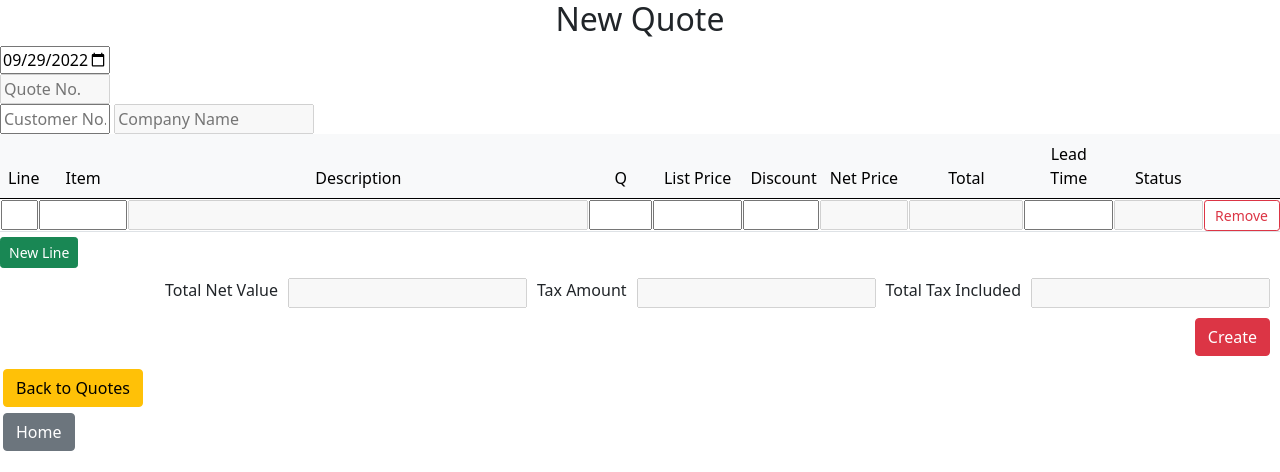
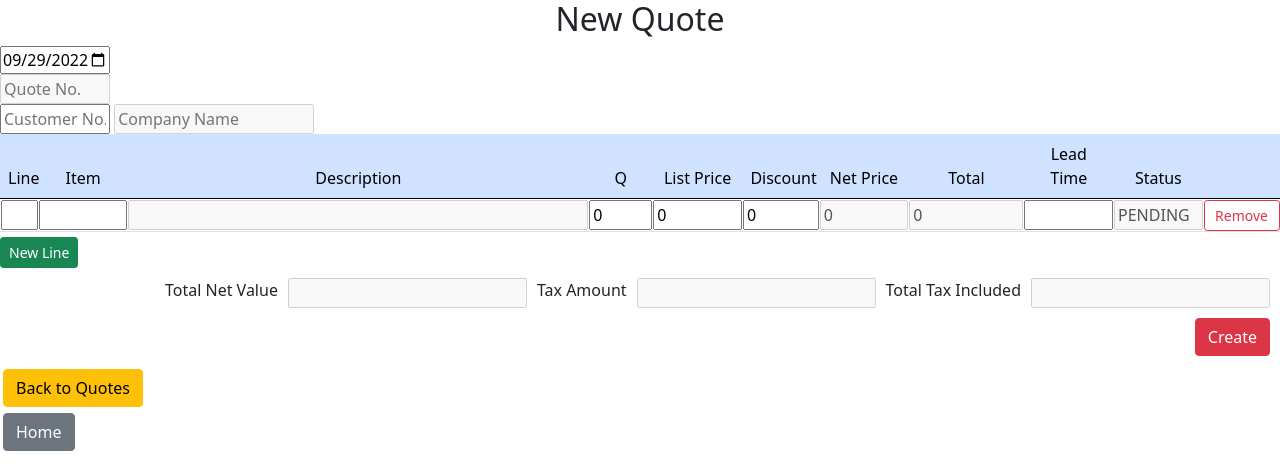
Before and after one commit to MedinaCoco87/ERP-Project, a Flask app: page /create_quote in a window 1280 px wide. Shown: the top 472 px of the page. Run offline with Flask 2, Linux system fonts and the light colour scheme; some libraries are stand-ins or nearby versions.

Commit message:
Add event handlers and functions(not finished) to update totals and price

```diff
--- a/templates/new_quote.html
+++ b/templates/new_quote.html
@@ -22,7 +22,7 @@
         </div>
         <div>
             <table class="table" style="table-layout: fixed; width: 100%; margin-bottom: 5px;">
-                <thead class="table-light text-center" style="width: 100%">
+                <thead class="table-primary text-center" style="width: 100%">
                     <tr style="width: 100%">
                         <td style="width: 3%">Line</td>
                         <td style="width: 7%">Item</td>
@@ -39,16 +39,16 @@
                 </thead>
                 <tbody id="quote_lines">
                     <tr id="line_01">
-                        <td style="padding: 0.5px; margin: 1px"><input style="width: 100%;" type="text"></td>
-                        <td id="item_01" style="padding: 0.5px; margin: 1px"><input oninput="getItem('item_01')" style="width: 100%;" type="text"></td>
-                        <td style="padding: 0.5px; margin: 1px"><input style="width: 100%;" type="text" disabled></td>
-                        <td style="padding: 0.5px; margin: 1px"><input style="width: 100%;" type="text"></td>
-                        <td style="padding: 0.5px; margin: 1px"><input style="width: 100%;" type="text"></td>
-                        <td style="padding: 0.5px; margin: 1px"><input style="width: 100%;" type="text"></td>
-                        <td style="padding: 0.5px; margin: 1px"><input style="width: 100%;" type="text" disabled></td>
-                        <td style="padding: 0.5px; margin: 1px"><input style="width: 100%;" type="text" disabled></td>
-                        <td style="padding: 0.5px; margin: 1px"><input style="width: 100%;" type="text"></td>
-                        <td style="padding: 0.5px; margin: 1px"><input style="width: 100%;" type="text" disabled></td>
+                        <td style="text-align: right; padding: 0.5px; margin: 1px"><input class="line" style="width: 100%; text-align: center" type="text"></td>
+                        <td id="item_01" style="padding: 0.5px; margin: 1px"><input class="item" oninput="getItem('item_01')" style="width: 100%;" type="text"></td>
+                        <td style="padding: 0.5px; margin: 1px"><input class="description" style="width: 100%;" type="text" disabled></td>
+                        <td style="padding: 0.5px; margin: 1px"><input class="quantity" onchange="calculateTotal('line_01')" style="width: 100%;" type="text" value="0"></td>
+                        <td style="padding: 0.5px; margin: 1px"><input class="list_price" onchange="CalculateNetPriceAndTotal('line_01')" style="width: 100%;" type="text" value="0"></td>
+                        <td style="padding: 0.5px; margin: 1px"><input class="discount" onchange="CalculateNetPriceAndTotal('line_01')" style="width: 100%;" type="text" value="0"></td>
+                        <td style="padding: 0.5px; margin: 1px"><input class="net_price" style="width: 100%;" type="text" disabled value="0"></td>
+                        <td style="padding: 0.5px; margin: 1px"><input class="total" style="width: 100%;" type="text" disabled value="0"></td>
+                        <td style="padding: 0.5px; margin: 1px"><input class="lead_time" style="width: 100%;" type="text"></td>
+                        <td style="padding: 0.5px; margin: 1px"><input class="status" style="width: 100%;" type="text" value="PENDING" disabled></td>
                         <td onclick="removeLine('line_01')" style="padding: 0.5px; margin: 1px"><button type="button" style="width: 100%" class="btn btn-outline-danger btn-sm">Remove</button></td>
                     </tr>
                 </tbody>
```
Also changed, not shown: static/source.js (+57 -9 lines).
